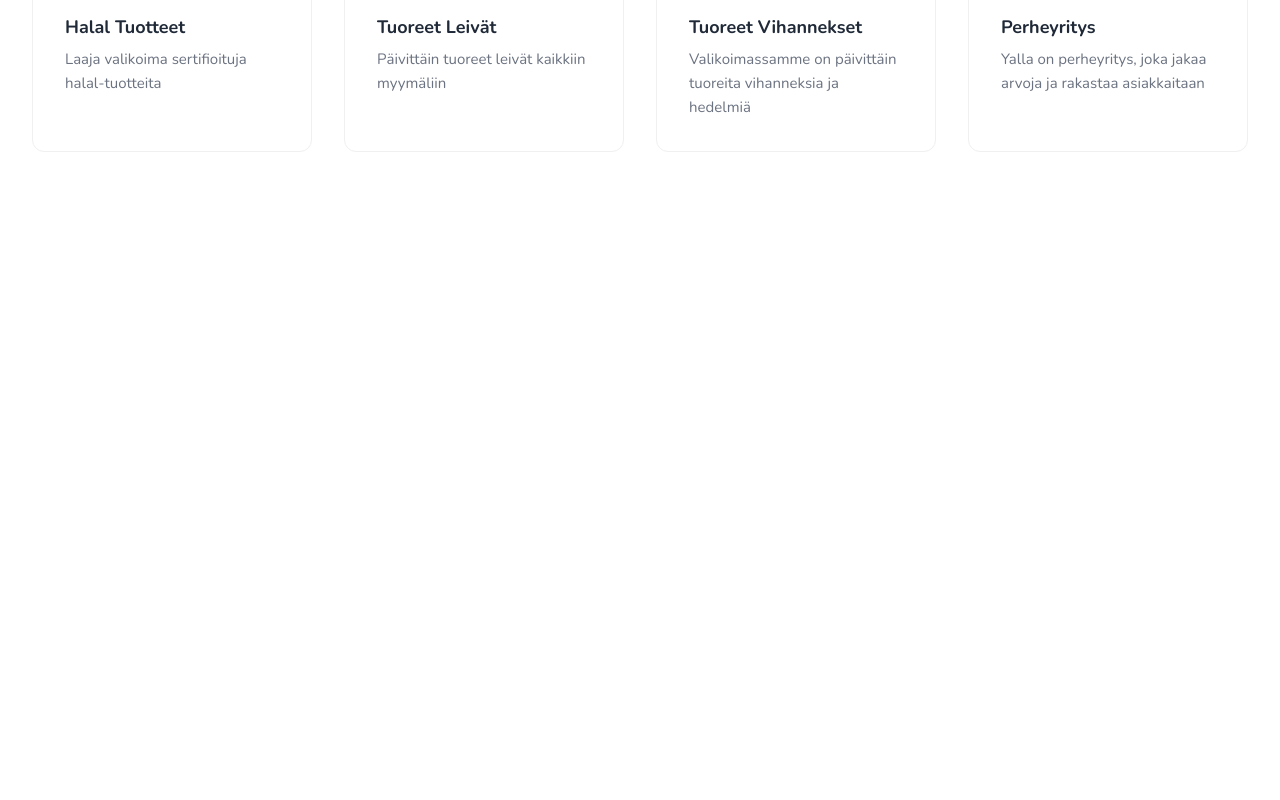
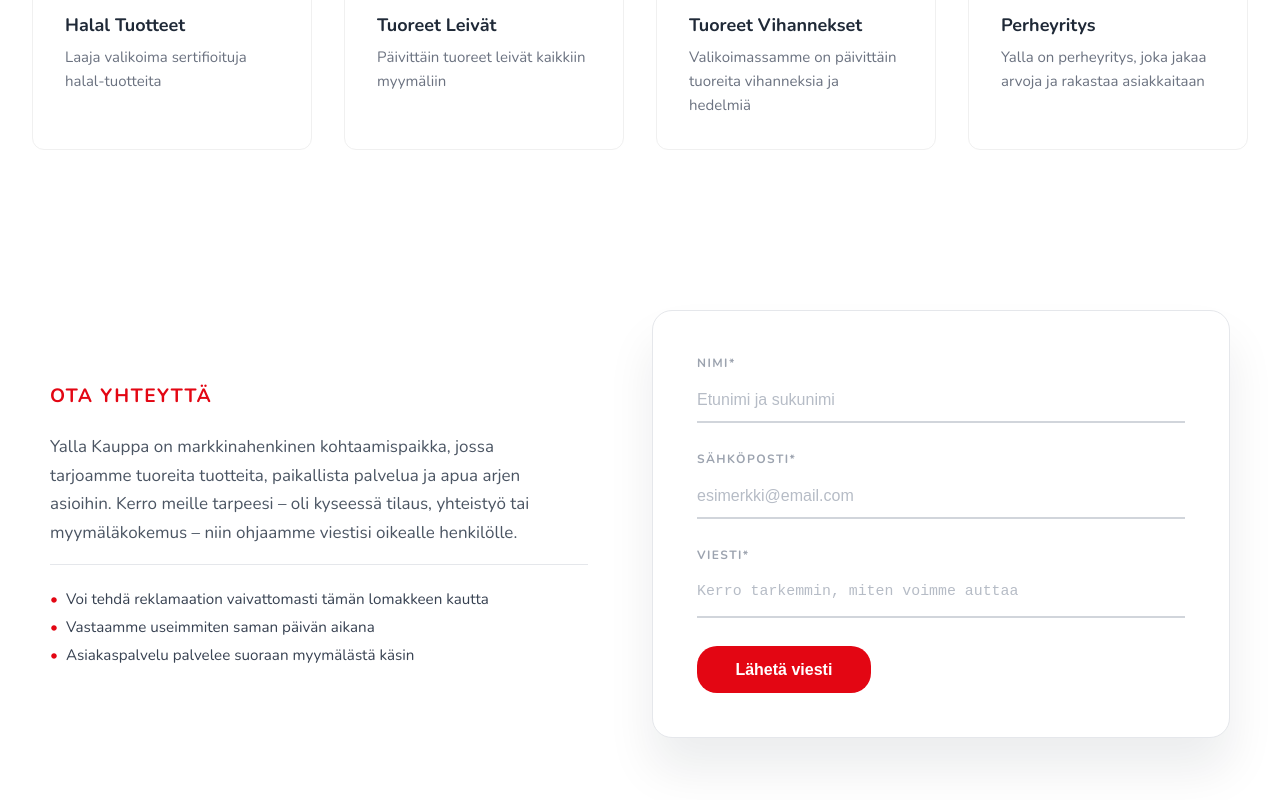
Before and after one commit to Agrinsadon/yalla-kauppa, a Next.js app: page / in a window 1280 px wide. Shown: the part 1190-1990 px from the top of the page. Before the commit the page ends 1422 px from the top, so only its background shows below. Built offline with nearby package versions, Linux system fonts and the light colour scheme.

Commit message:
frontend for the contact is done

```diff
--- a/src/app/globals.css
+++ b/src/app/globals.css
@@ -1,13 +1,6 @@
 :root {
   --background: #ffffff;
   --foreground: #171717;
-}
-
-@media (prefers-color-scheme: dark) {
-  :root {
-    --background: #0a0a0a;
-    --foreground: #ededed;
-  }
 }
 
 html,
@@ -16,12 +9,17 @@
   overflow-x: hidden;
 }
 
+html {
+  scroll-behavior: smooth;
+}
+
 body {
   color: var(--foreground);
   background: var(--background);
   font-family: var(--font-nunito), -apple-system, BlinkMacSystemFont, 'Segoe UI', sans-serif;
   -webkit-font-smoothing: antialiased;
   -moz-osx-font-smoothing: grayscale;
+  padding-top: 70px;
 }
 
 * {
--- a/src/app/page.tsx
+++ b/src/app/page.tsx
@@ -1,11 +1,13 @@
 import Hero from '@/components/Hero';
 import About from '@/components/About';
+import Contact from '@/components/Contact';
 
 export default function Home() {
   return (
     <>
       <Hero />
       <About />
+      <Contact />
     </>
   );
 }
--- /dev/null
+++ b/src/components/Contact.module.css
@@ -0,0 +1,207 @@
+.contactSection {
+  background-color: #ffffff;
+  padding: 5rem 2rem;
+  scroll-margin-top: 120px;
+}
+
+.container {
+  max-width: 1180px;
+  margin: 0 auto;
+}
+
+.wrapper {
+  display: flex;
+  align-items: center;
+  justify-content: space-between;
+  gap: 4rem;
+}
+
+.infoColumn {
+  flex: 1 1 380px;
+  display: flex;
+  flex-direction: column;
+  justify-content: center;
+  align-items: flex-start;
+  text-align: left;
+  gap: 0.5rem;
+}
+
+.kicker {
+  font-size: 1.2rem;
+  font-weight: 700;
+  letter-spacing: 0.08em;
+  padding-bottom: 1rem;
+  text-transform: uppercase;
+  color: #e30613;
+}
+
+.description {
+  font-size: 1.0625rem;
+  line-height: 1.7;
+  color: #4b5563;
+  margin: 0;
+  max-width: 520px;
+}
+
+.description strong {
+  font-weight: 700;
+  color: #1f2937;
+}
+
+.divider {
+  width: 100%;
+  border: none;
+  border-top: 1px solid #e5e7eb;
+  margin: 0.5rem 0 1rem;
+}
+
+.quickInfo {
+  list-style: none;
+  padding: 0;
+  margin: 0;
+  display: flex;
+  flex-direction: column;
+  gap: 0.5rem;
+  font-size: 0.95rem;
+  color: #374151;
+}
+
+.quickInfo li::before {
+  content: '•';
+  color: #e30613;
+  margin-right: 0.5rem;
+}
+
+.formColumn {
+  flex: 1 1 420px;
+  background-color: #ffffff;
+  border-radius: 20px;
+  border: 1px solid #e5e7eb;
+  padding: 2.75rem;
+  box-shadow: 0 32px 48px rgba(15, 23, 42, 0.08);
+}
+
+
+.form {
+  display: flex;
+  flex-direction: column;
+  gap: 1.75rem;
+}
+
+.field {
+  display: flex;
+  flex-direction: column;
+  gap: 0.5rem;
+}
+
+.label {
+  font-size: 0.75rem;
+  font-weight: 700;
+  text-transform: uppercase;
+  letter-spacing: 0.12em;
+  color: #9ca3af;
+}
+
+.input {
+  border: none;
+  border-bottom: 2px solid #d1d5db;
+  padding: 0.75rem 0;
+  font-size: 1rem;
+  color: #1f2937;
+  background: transparent;
+  transition: border-color 0.2s ease, color 0.2s ease;
+}
+
+.input::placeholder {
+  color: #b6bcc6;
+}
+
+.input:focus {
+  outline: none;
+}
+
+.input:focus,
+.input:not(:placeholder-shown) {
+  border-bottom-color: #1f2937;
+}
+
+.textarea {
+  padding-bottom: 0.1rem;
+  resize: none;
+  font-size: 0.93rem;
+}
+
+.submitButton {
+  align-self: flex-start;
+  background-color: #e30613;
+  color: #ffffff;
+  border: none;
+  padding: 0.9rem 2.4rem;
+  font-size: 1rem;
+  font-weight: 700;
+  border-radius: 20px;
+  cursor: pointer;
+  transition: transform 0.2s ease;
+}
+
+.submitButton:hover {
+  background-color: #c90510;
+  transform: translateY(-2px);
+}
+
+.responseTime {
+  margin: 2rem 0 0;
+  font-size: 0.875rem;
+  line-height: 1.6;
+  color: #6b7280;
+}
+
+@media (max-width: 1024px) {
+  .wrapper {
+    flex-direction: column;
+    align-items: stretch;
+  }
+
+  .formColumn,
+  .infoColumn {
+    width: 100%;
+    flex: 1 1 100%;
+  }
+
+  .formColumn {
+    padding: 2.5rem;
+  }
+}
+
+@media (max-width: 768px) {
+  .contactSection {
+    padding: 4rem 1.5rem;
+  }
+
+  .heading {
+    font-size: 2.25rem;
+  }
+
+  .formColumn {
+    padding: 2.25rem;
+    border-radius: 16px;
+  }
+
+  .submitButton {
+    width: 100%;
+  }
+}
+
+@media (max-width: 560px) {
+  .contactSection {
+    padding: 3rem 1.25rem;
+  }
+
+  .wrapper {
+    gap: 2.5rem;
+  }
+
+  .description {
+    font-size: 1rem;
+  }
+}
--- /dev/null
+++ b/src/components/Contact.tsx
@@ -0,0 +1,75 @@
+import styles from './Contact.module.css';
+
+export default function Contact() {
+  return (
+    <section id="yhteystiedot" className={styles.contactSection}>
+      <div className={styles.container}>
+        <div className={styles.wrapper}>
+          <div className={styles.infoColumn}>
+            <div>
+              <p className={styles.kicker}>Ota yhteyttä</p>
+            </div>
+            <p className={styles.description}>
+              Yalla Kauppa on markkinahenkinen kohtaamispaikka, jossa tarjoamme tuoreita
+              tuotteita, paikallista palvelua ja apua arjen asioihin. Kerro meille
+              tarpeesi – oli kyseessä tilaus, yhteistyö tai myymäläkokemus – niin ohjaamme
+              viestisi oikealle henkilölle.
+            </p>
+            <hr className={styles.divider} />
+            <ul className={styles.quickInfo}>
+              <li>Voi tehdä reklamaation vaivattomasti tämän lomakkeen kautta</li>
+              <li>Vastaamme useimmiten saman päivän aikana</li>
+              <li>Asiakaspalvelu palvelee suoraan myymälästä käsin</li>
+            </ul>
+          </div>
+
+          <div className={styles.formColumn} aria-labelledby="contact-form-heading">
+            <form className={styles.form}>
+              <div className={styles.field}>
+                <label htmlFor="contact-name" className={styles.label}>
+                  Nimi*
+                </label>
+                <input
+                  id="contact-name"
+                  name="name"
+                  type="text"
+                  placeholder="Etunimi ja sukunimi"
+                  required
+                  className={styles.input}
+                />
+              </div>
+              <div className={styles.field}>
+                <label htmlFor="contact-email" className={styles.label}>
+                  Sähköposti*
+                </label>
+                <input
+                  id="contact-email"
+                  name="email"
+                  type="email"
+                  placeholder="esimerkki@email.com"
+                  required
+                  className={styles.input}
+                />
+              </div>
+              <div className={styles.field}>
+                <label htmlFor="contact-message" className={styles.label}>
+                  Viesti*
+                </label>
+                <textarea
+                  id="contact-message"
+                  name="message"
+                  placeholder="Kerro tarkemmin, miten voimme auttaa"
+                  required
+                  className={`${styles.input} ${styles.textarea}`}
+                />
+              </div>
+              <button type="submit" className={styles.submitButton}>
+                Lähetä viesti
+              </button>
+            </form>
+          </div>
+        </div>
+      </div>
+    </section>
+  );
+}
--- a/src/components/Navbar.module.css
+++ b/src/components/Navbar.module.css
@@ -3,8 +3,10 @@
   width: 100%;
   padding: 0;
   box-shadow: 0 2px 8px rgba(0, 0, 0, 0.1);
-  position: sticky;
+  position: fixed;
   top: 0;
+  left: 0;
+  right: 0;
   z-index: 1000;
 }
 
--- a/src/components/Navbar.tsx
+++ b/src/components/Navbar.tsx
@@ -48,7 +48,7 @@
               <Link href="/tarjoukset" onClick={closeMenu}>Tarjoukset</Link>
             </li>
             <li>
-              <Link href="/yhteystiedot" onClick={closeMenu}>Yhteystiedot</Link>
+              <Link href="/#yhteystiedot" onClick={closeMenu}>Yhteystiedot</Link>
             </li>
           </ul>
           <div className={styles.socialLinks}>
```
